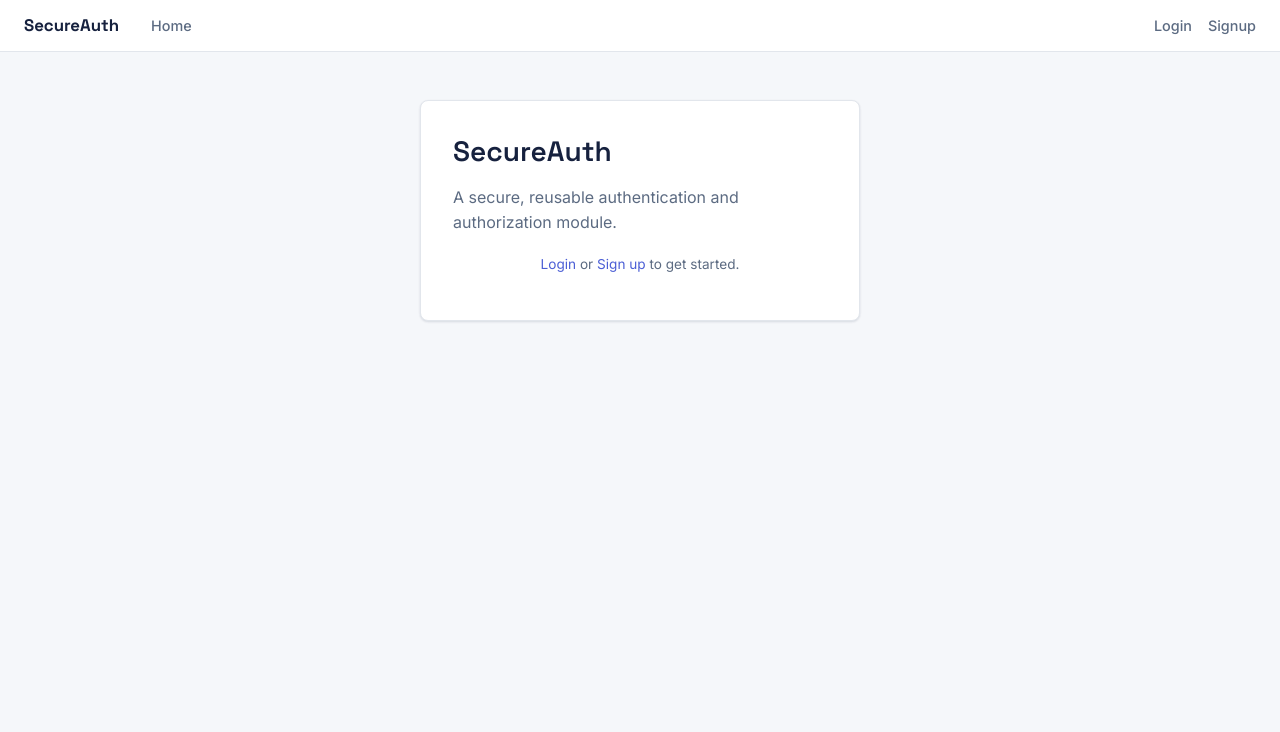
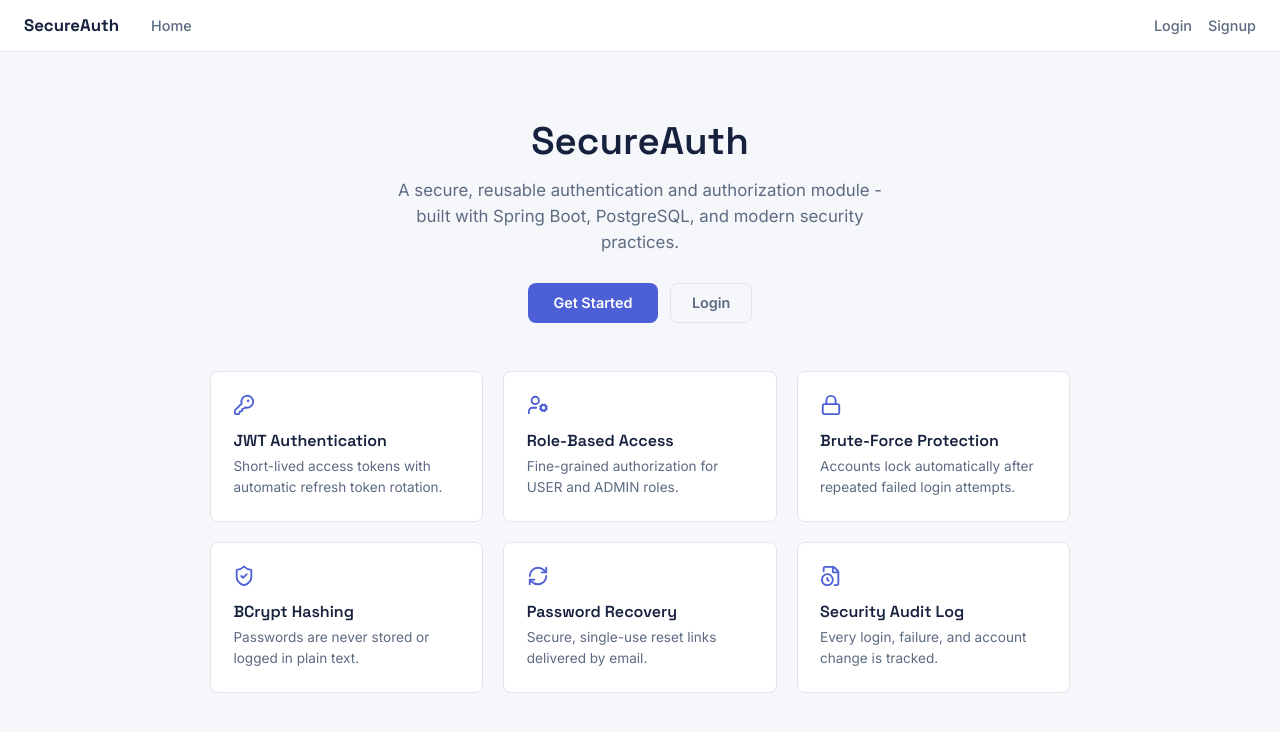
Before and after one commit to meriemsakhri/secureauth, a React (Vite) app in the folder frontend/: page / in a window 1280 px wide. Shown: the top 732 px of the page. Built offline with nearby package versions, Linux system fonts and the light colour scheme.

Commit message:
Redesign home, dashboard, profile, and navbar with avatar dropdown

```diff
--- a/frontend/src/components/Navbar.jsx
+++ b/frontend/src/components/Navbar.jsx
@@ -1,8 +1,21 @@
+import { useState, useRef, useEffect } from 'react';
 import { Link } from 'react-router-dom';
 import { useAuth } from '../context/AuthContext';
 
 function Navbar() {
   const { user, logout } = useAuth();
+  const [open, setOpen] = useState(false);
+  const menuRef = useRef(null);
+
+  useEffect(() => {
+    function handleClickOutside(event) {
+      if (menuRef.current && !menuRef.current.contains(event.target)) {
+        setOpen(false);
+      }
+    }
+    document.addEventListener('mousedown', handleClickOutside);
+    return () => document.removeEventListener('mousedown', handleClickOutside);
+  }, []);
 
   return (
     <nav className="navbar">
@@ -15,11 +28,22 @@ function Navbar() {
           <Link to="/profile">Profile</Link>
           {user.role === 'ADMIN' && <Link to="/admin">Admin</Link>}
           <div className="navbar-spacer">
-            <span className={`badge ${user.role === 'ADMIN' ? 'badge-admin' : 'badge-user'}`}>
-              {user.role}
-            </span>
-            <span className="navbar-email">{user.email}</span>
             <button className="btn btn-secondary" onClick={logout}>Logout</button>
+            <div className="account-menu" ref={menuRef}>
+              <button className="account-trigger" onClick={() => setOpen((v) => !v)}>
+                <div className="avatar" style={{ width: 32, height: 32, fontSize: '0.8rem' }}>
+                  {user.email.charAt(0).toUpperCase()}
+                </div>
+              </button>
+              {open && (
+                <div className="account-dropdown">
+                  <p className="account-dropdown-email" style={{ whiteSpace: 'nowrap' }}>{user.email}</p>
+                  <span className={`badge ${user.role === 'ADMIN' ? 'badge-admin' : 'badge-user'}`}>
+                    {user.role}
+                  </span>
+                </div>
+              )}
+            </div>
           </div>
         </>
       ) : (
--- a/frontend/src/index.css
+++ b/frontend/src/index.css
@@ -256,3 +256,133 @@ th {
 tr:last-child td {
   border-bottom: none;
 }
+/* Home page */
+.hero {
+  max-width: 700px;
+  margin: 0 auto;
+  padding: 4rem 1.25rem 2rem;
+  text-align: center;
+}
+
+.hero h1 {
+  font-size: 2.4rem;
+  margin-bottom: 0.75rem;
+}
+
+.hero p {
+  font-size: 1.05rem;
+  max-width: 520px;
+  margin: 0 auto 1.75rem;
+}
+
+.cta-group {
+  display: flex;
+  gap: 0.75rem;
+  justify-content: center;
+}
+
+.cta-group .btn-primary {
+  width: auto;
+  padding: 0.7rem 1.6rem;
+}
+
+.feature-grid {
+  max-width: 900px;
+  margin: 1rem auto 3rem;
+  padding: 0 1.25rem;
+  display: grid;
+  grid-template-columns: repeat(auto-fit, minmax(220px, 1fr));
+  gap: 1.25rem;
+}
+
+.feature-card {
+  background: var(--color-surface);
+  border: 1px solid var(--color-border);
+  border-radius: var(--radius);
+  padding: 1.4rem;
+}
+
+.feature-card svg {
+  color: var(--color-primary);
+  margin-bottom: 0.6rem;
+}
+
+.feature-card h3 {
+  font-family: var(--font-display);
+  font-size: 1rem;
+  font-weight: 600;
+  margin: 0 0 0.35rem 0;
+  color: var(--color-text);
+}
+
+.feature-card p {
+  font-size: 0.85rem;
+  margin: 0;
+}
+
+/* Avatar */
+.avatar {
+  width: 44px;
+  height: 44px;
+  border-radius: 50%;
+  display: flex;
+  align-items: center;
+  justify-content: center;
+  font-family: var(--font-display);
+  font-weight: 600;
+  font-size: 1rem;
+  color: white;
+  background: var(--color-primary);
+  flex-shrink: 0;
+}
+
+.avatar-lg {
+  width: 72px;
+  height: 72px;
+  font-size: 1.6rem;
+}
+/* Account dropdown */
+.account-menu {
+  position: relative;
+}
+
+.account-trigger {
+  background: none;
+  border: none;
+  padding: 0;
+  cursor: pointer;
+  display: flex;
+}
+
+.account-dropdown {
+  position: absolute;
+  top: calc(100% + 0.6rem);
+  right: 0;
+  background: var(--color-surface);
+  border: 1px solid var(--color-border);
+  border-radius: var(--radius);
+  box-shadow: var(--shadow);
+  padding: 0.9rem 1.1rem;
+  min-width: 280px;
+  z-index: 20;
+}
+
+.account-dropdown-email {
+  font-size: 0.85rem;
+  font-weight: 500;
+  color: var(--color-text);
+  word-break: break-word;
+  margin-bottom: 0.5rem;
+}
+
+.account-dropdown-divider {
+  border: none;
+  border-top: 1px solid var(--color-border);
+  margin: 0.75rem 0;
+}
+
+.account-dropdown-link {
+  display: block;
+  padding: 0.4rem 0;
+  font-size: 0.88rem;
+}
--- a/frontend/src/pages/Dashboard.jsx
+++ b/frontend/src/pages/Dashboard.jsx
@@ -1,44 +1,50 @@
-import { useEffect, useState } from 'react';
+import { Link } from 'react-router-dom';
+import { UserCircle, ShieldCheck, KeyRound } from 'lucide-react';
 import { useAuth } from '../context/AuthContext';
-import * as authApi from '../api/authApi';
+
+function initials(email) {
+  return email ? email.charAt(0).toUpperCase() : '?';
+}
 
 function Dashboard() {
-  const { user, logout } = useAuth();
-  const [me, setMe] = useState(null);
-  const [error, setError] = useState('');
-
-  useEffect(() => {
-    authApi.getCurrentUser()
-      .then((response) => setMe(response.data))
-      .catch(() => setError('Could not load your profile.'));
-  }, []);
+  const { user } = useAuth();
 
   return (
-    <div className="page">
-      <div className="card">
-        <h1>Dashboard</h1>
-        <p>
-          Welcome back, <strong>{user?.email}</strong>
-        </p>
-        <p>
-          Role:{' '}
-          <span className={`badge ${user?.role === 'ADMIN' ? 'badge-admin' : 'badge-user'}`}>
-            {user?.role}
-          </span>
-        </p>
+    <div className="page-wide">
+      <div style={{ display: 'flex', alignItems: 'center', gap: '1rem', marginBottom: '2rem' }}>
+        <div className="avatar avatar-lg">{initials(user?.email)}</div>
+        <div>
+          <h1 style={{ marginBottom: '0.15rem' }}>Welcome back</h1>
+          <p style={{ margin: 0 }}>{user?.email}</p>
+        </div>
+        <span
+          className={`badge ${user?.role === 'ADMIN' ? 'badge-admin' : 'badge-user'}`}
+          style={{ marginLeft: 'auto' }}
+        >
+          {user?.role}
+        </span>
+      </div>
 
-        {error && <p className="alert-error">{error}</p>}
-        {me && (
-          <div style={{ marginTop: '1.5rem', paddingTop: '1.5rem', borderTop: '1px solid var(--color-border)' }}>
-            <h2>Live data from /api/users/me</h2>
-            <p>Email: {me.email}</p>
-            <p>Authorities: {me.authorities?.map((a) => a.authority).join(', ')}</p>
-          </div>
+      <div className="feature-grid" style={{ margin: 0 }}>
+        <Link to="/profile" className="feature-card" style={{ display: 'block', color: 'inherit' }}>
+          <UserCircle size={22} />
+          <h3>Your Profile</h3>
+          <p>View your account details and change your password.</p>
+        </Link>
+
+        <div className="feature-card">
+          <ShieldCheck size={22} />
+          <h3>Account Security</h3>
+          <p>Your session is protected by short-lived JWT access tokens.</p>
+        </div>
+
+        {user?.role === 'ADMIN' && (
+          <Link to="/admin" className="feature-card" style={{ display: 'block', color: 'inherit' }}>
+            <KeyRound size={22} />
+            <h3>Admin Panel</h3>
+            <p>Manage all user accounts and permissions.</p>
+          </Link>
         )}
-
-        <button className="btn btn-secondary" onClick={logout} style={{ marginTop: '1rem' }}>
-          Logout
-        </button>
       </div>
     </div>
   );
--- a/frontend/src/pages/Home.jsx
+++ b/frontend/src/pages/Home.jsx
@@ -1,23 +1,49 @@
 import { Link } from 'react-router-dom';
+import { ShieldCheck, KeyRound, UserCog, FileClock, Lock, RefreshCw } from 'lucide-react';
 import { useAuth } from '../context/AuthContext';
+
+const features = [
+  { icon: KeyRound, title: 'JWT Authentication', text: 'Short-lived access tokens with automatic refresh token rotation.' },
+  { icon: UserCog, title: 'Role-Based Access', text: 'Fine-grained authorization for USER and ADMIN roles.' },
+  { icon: Lock, title: 'Brute-Force Protection', text: 'Accounts lock automatically after repeated failed login attempts.' },
+  { icon: ShieldCheck, title: 'BCrypt Hashing', text: 'Passwords are never stored or logged in plain text.' },
+  { icon: RefreshCw, title: 'Password Recovery', text: 'Secure, single-use reset links delivered by email.' },
+  { icon: FileClock, title: 'Security Audit Log', text: 'Every login, failure, and account change is tracked.' },
+];
 
 function Home() {
   const { user } = useAuth();
 
   return (
-    <div className="page">
-      <div className="card">
+    <>
+      <div className="hero">
         <h1>SecureAuth</h1>
-        <p>A secure, reusable authentication and authorization module.</p>
-        {user ? (
-          <Link to="/dashboard">Go to Dashboard →</Link>
-        ) : (
-          <p className="helper-text">
-            <Link to="/login">Login</Link> or <Link to="/signup">Sign up</Link> to get started.
-          </p>
-        )}
+        <p>
+          A secure, reusable authentication and authorization module - built with Spring Boot,
+          PostgreSQL, and modern security practices.
+        </p>
+        <div className="cta-group">
+          {user ? (
+            <Link to="/dashboard" className="btn btn-primary">Go to Dashboard</Link>
+          ) : (
+            <>
+              <Link to="/signup" className="btn btn-primary">Get Started</Link>
+              <Link to="/login" className="btn btn-secondary">Login</Link>
+            </>
+          )}
+        </div>
       </div>
-    </div>
+
+      <div className="feature-grid">
+        {features.map(({ icon: Icon, title, text }) => (
+          <div className="feature-card" key={title}>
+            <Icon size={22} />
+            <h3>{title}</h3>
+            <p>{text}</p>
+          </div>
+        ))}
+      </div>
+    </>
   );
 }
 
--- a/frontend/src/pages/Profile.jsx
+++ b/frontend/src/pages/Profile.jsx
@@ -39,22 +39,18 @@ function Profile() {
 
   return (
     <div className="page">
+      <div className="card" style={{ display: 'flex', alignItems: 'center', gap: '1.25rem', marginBottom: '1.25rem' }}>
+        <div className="avatar avatar-lg">{user?.email.charAt(0).toUpperCase()}</div>
+        <div style={{ minWidth: 0, flex: 1 }}>
+          <h2 style={{ marginBottom: '0.2rem', wordBreak: 'break-word' }}>{user?.email}</h2>
+          <span className={`badge ${user?.role === 'ADMIN' ? 'badge-admin' : 'badge-user'}`}>
+            {user?.role}
+          </span>
+        </div>
+      </div>
+
       <div className="card">
-        <h1>Profile</h1>
-        <div className="form-group">
-          <label>Email</label>
-          <p style={{ color: 'var(--color-text)', fontWeight: 500 }}>{user?.email}</p>
-        </div>
-        <div className="form-group">
-          <label>Role</label>
-          <p>
-            <span className={`badge ${user?.role === 'ADMIN' ? 'badge-admin' : 'badge-user'}`}>
-              {user?.role}
-            </span>
-          </p>
-        </div>
-
-        <h2 style={{ marginTop: '2rem' }}>Change Password</h2>
+        <h2>Change Password</h2>
         <form onSubmit={handleSubmit}>
           <div className="form-group">
             <label htmlFor="currentPassword">Current password</label>
```
